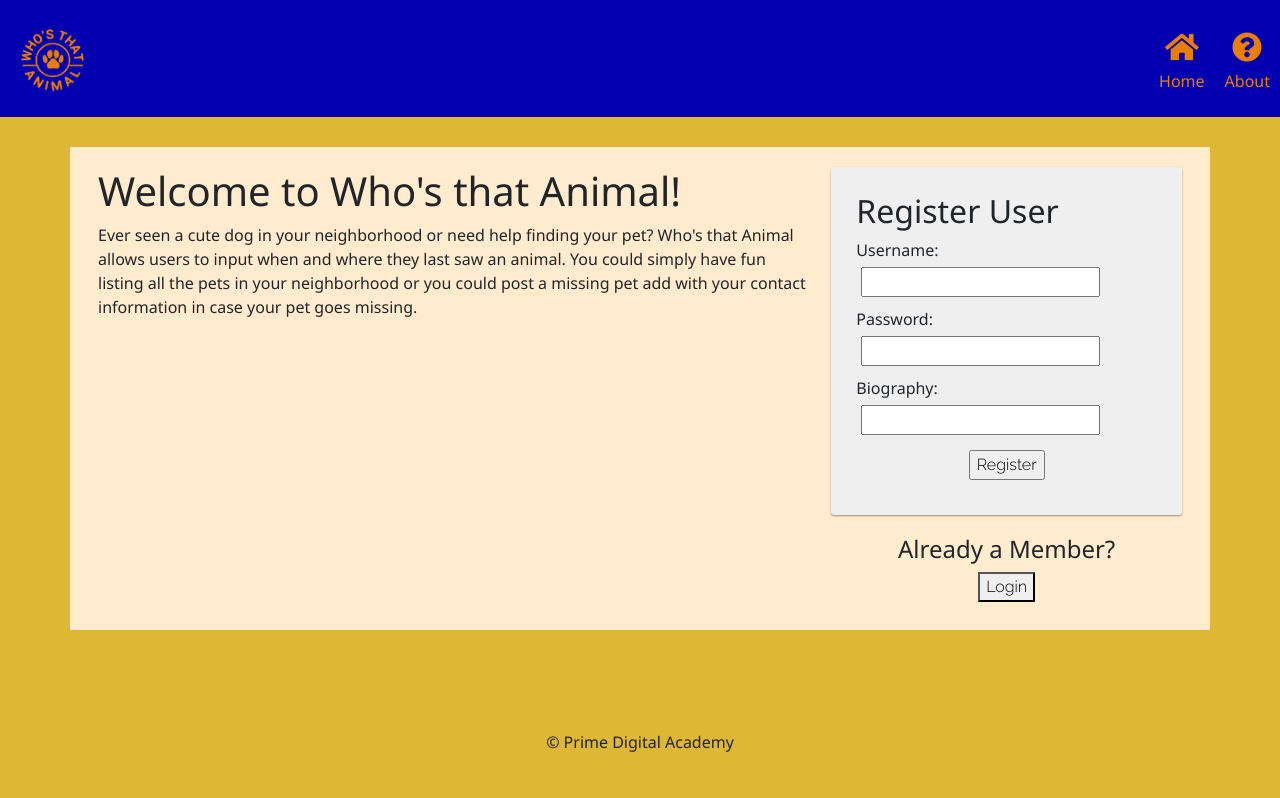
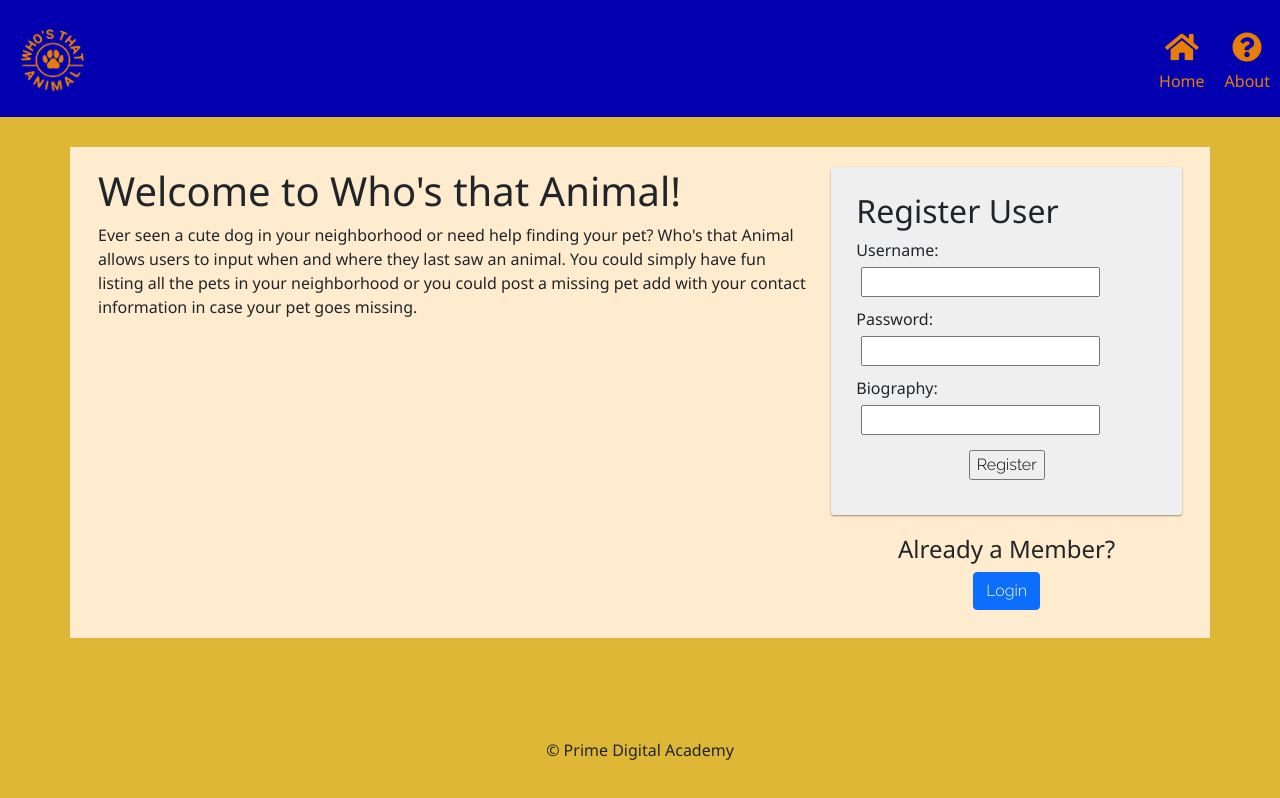
Before and after one commit to gsierra22/who-s-that-animal, a React (Create React App) app: page /#/home in a window 1280 px wide. Built offline with nearby package versions, Linux system fonts and the light colour scheme; no server answers.

Commit message:
button style change

```diff
--- a/src/components/LandingPage/LandingPage.jsx
+++ b/src/components/LandingPage/LandingPage.jsx
@@ -1,5 +1,6 @@
 import React, { useState } from 'react';
 import { useHistory } from 'react-router-dom';
+import { Button } from 'react-bootstrap';
 import './LandingPage.css';
 
 // CUSTOM COMPONENTS
@@ -27,9 +28,9 @@ function LandingPage() {
 
           <center>
             <h4>Already a Member?</h4>
-            <button className="yes-button" onClick={onLogin}>
+            <Button className="yes-button" onClick={onLogin}>
               Login
-            </button>
+            </Button>
           </center>
         </div>
       </div>
```
